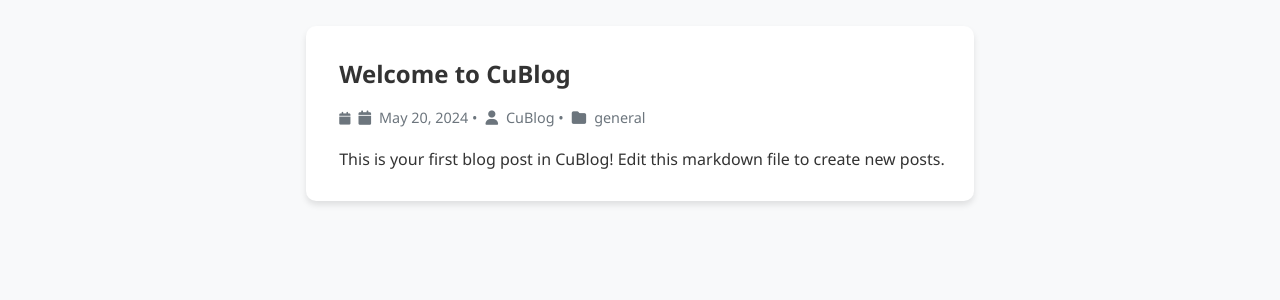
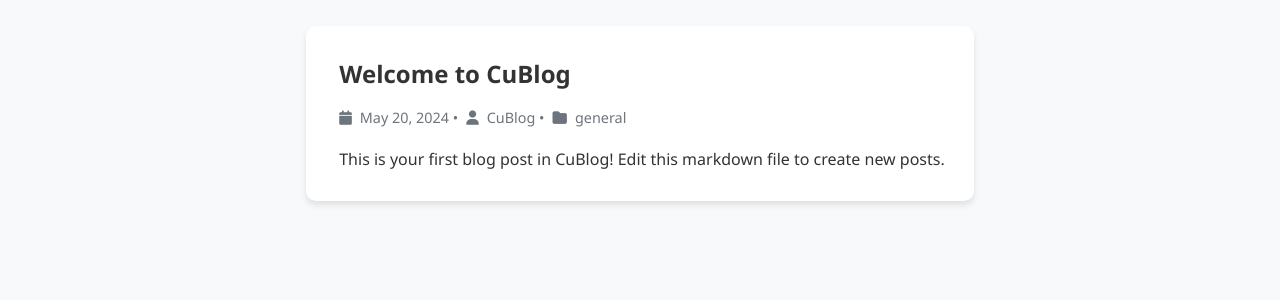
Before and after one commit to RyaninChina11/CuBlog, a Jekyll site: the page built from index.html, in a window 1280 px wide. Shown: the part 202-502 px from the top of the page. Built offline with Jekyll 4.4.1, drawn with Linux system fonts in a browser that asks for light colours; the list of posts is cut into pages by our own code.

Commit message:
Update index.css

```diff
--- a/assets/css/index.css
+++ b/assets/css/index.css
@@ -148,13 +148,6 @@
   gap: 0.5rem;
 }
 
-article.post-excerpt .meta::before {
-  content: '\f133';
-  font-family: 'Font Awesome 6 Free';
-  font-weight: 900;
-  font-size: 0.8rem;
-}
-
 article.post-excerpt p {
   color: var(--dark-gray);
   line-height: 1.7;
```
